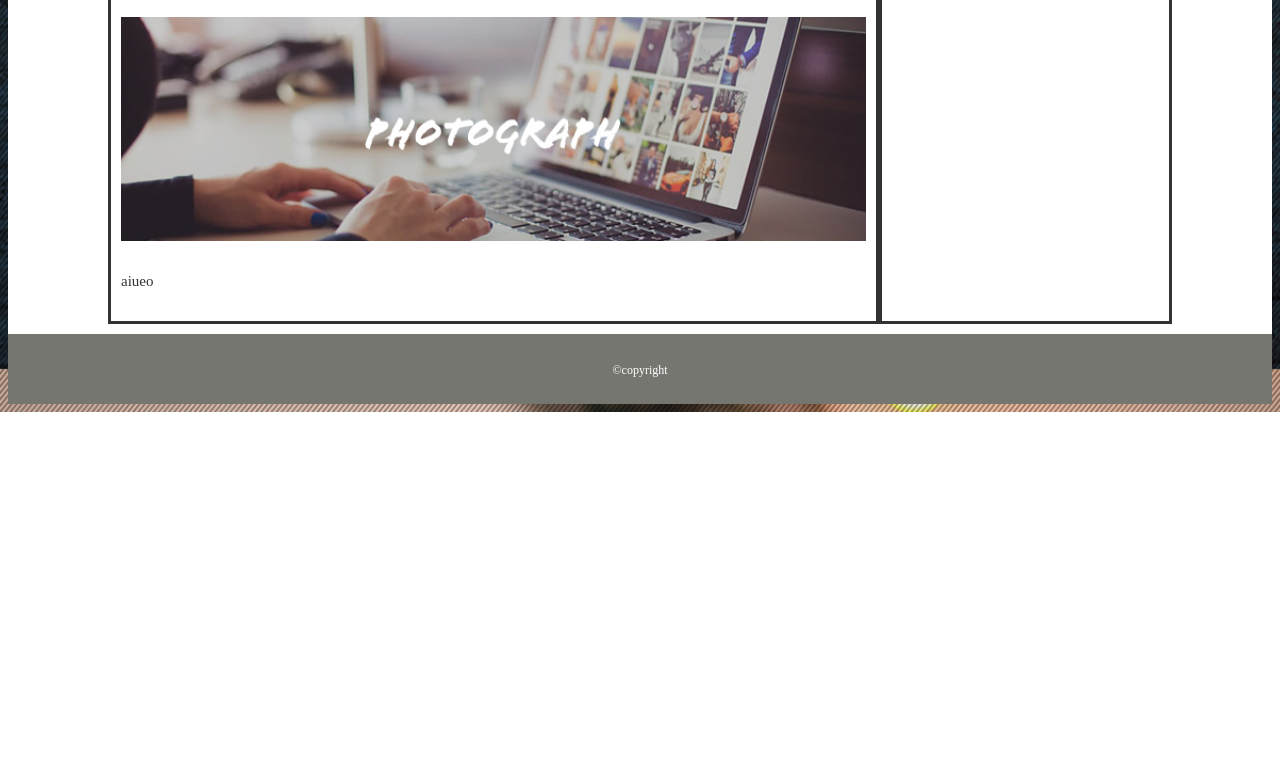
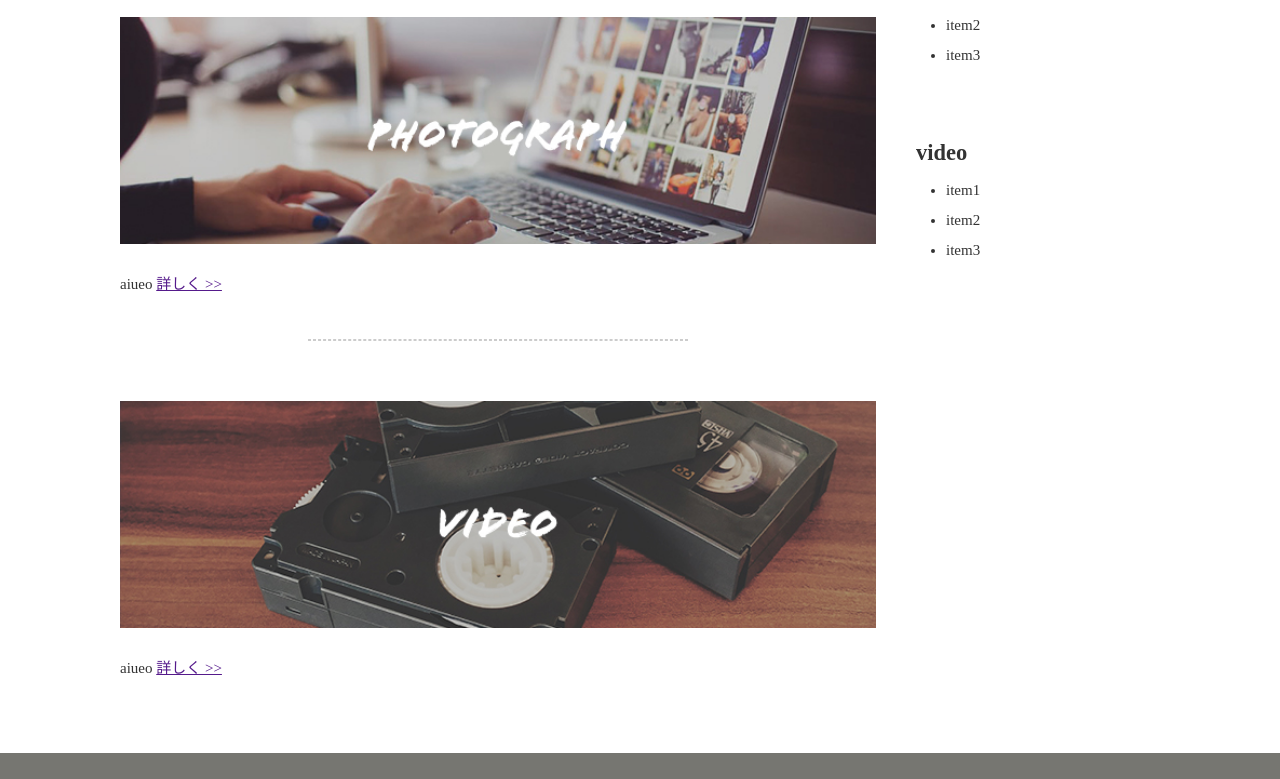
Before and after one commit to RkKnn/html-learning, a website built with webpack: page html-scss-training/index.html in a window 1280 px wide. Shown: the part 431-1210 px from the top of the page. Before the commit the page ends 843 px from the top, so only its background shows below. Built offline with nearby package versions, Linux system fonts and the light colour scheme.

Commit message:
add sidemenu

```diff
--- a/html-scss-training/index.html
+++ b/html-scss-training/index.html
@@ -28,12 +28,39 @@
           <img class="section__img" src="./portfolio-photo.jpg" alt="photograph">
         </a>
 
-        <p>aiueo</p>
+        <p class="section__message">
+          aiueo
+          <a href=""> 詳しく >> </a>
+        </p>
+        <hr class="section__separator">
+      </section>
+
+      <section class="section">
+        <a class="section__link" href="">
+          <img class="section__img" src="./portfolio-video.jpg" alt="photograph">
+        </a>
+
+        <p class="section__message">
+          aiueo
+          <a href=""> 詳しく >> </a>
+        </p>
       </section>
     </div>
 
     <aside class="side">
-      side
+      <h2 class="side__title">photograph</h2>
+      <ul class="side__list">
+        <li class="side__item">item1</li>
+        <li class="side__item">item2</li>
+        <li class="side__item">item3</li>
+      </ul>
+
+      <h2 class="side__title">video</h2>
+      <ul class="side__list">
+        <li class="side__item">item1</li>
+        <li class="side__item">item2</li>
+        <li class="side__item">item3</li>
+      </ul>
     </aside>
   </div>
 
--- a/html-scss-training/main.scss
+++ b/html-scss-training/main.scss
@@ -2,6 +2,7 @@
 
 .page {
     padding: 0px;
+    margin: 0px;
     font-size: 15px;
     color: #333333;
     line-height: 2;
@@ -24,11 +25,10 @@
 
 .main {
     width: 70%;
-    padding: 10px;
-    border: solid;
+    padding: 20px;
 
     &__title {
-
+        border-bottom: 1px solid #cccccc;
     }
 }
 
@@ -42,11 +42,34 @@
             opacity: 0.8;
         }
     }
+
+    &__message {
+        margin-bottom: 40px;
+    }
+
+    &__separator {
+        border: 1px dashed #cccccc;
+        width: 50%;
+        margin-bottom: 60px;
+    }
 }
 
 .side {
+    padding: 20px;
     flex-grow: 1;
-    border: solid;
+
+    &__title {
+        margin-bottom: 0px;
+    }
+
+    &__list {
+        margin-top: 0px;
+        margin-bottom: 60px;
+        padding-left: 30px;
+    }
+
+    &__item {
+    }
 }
 
 .header {
```
